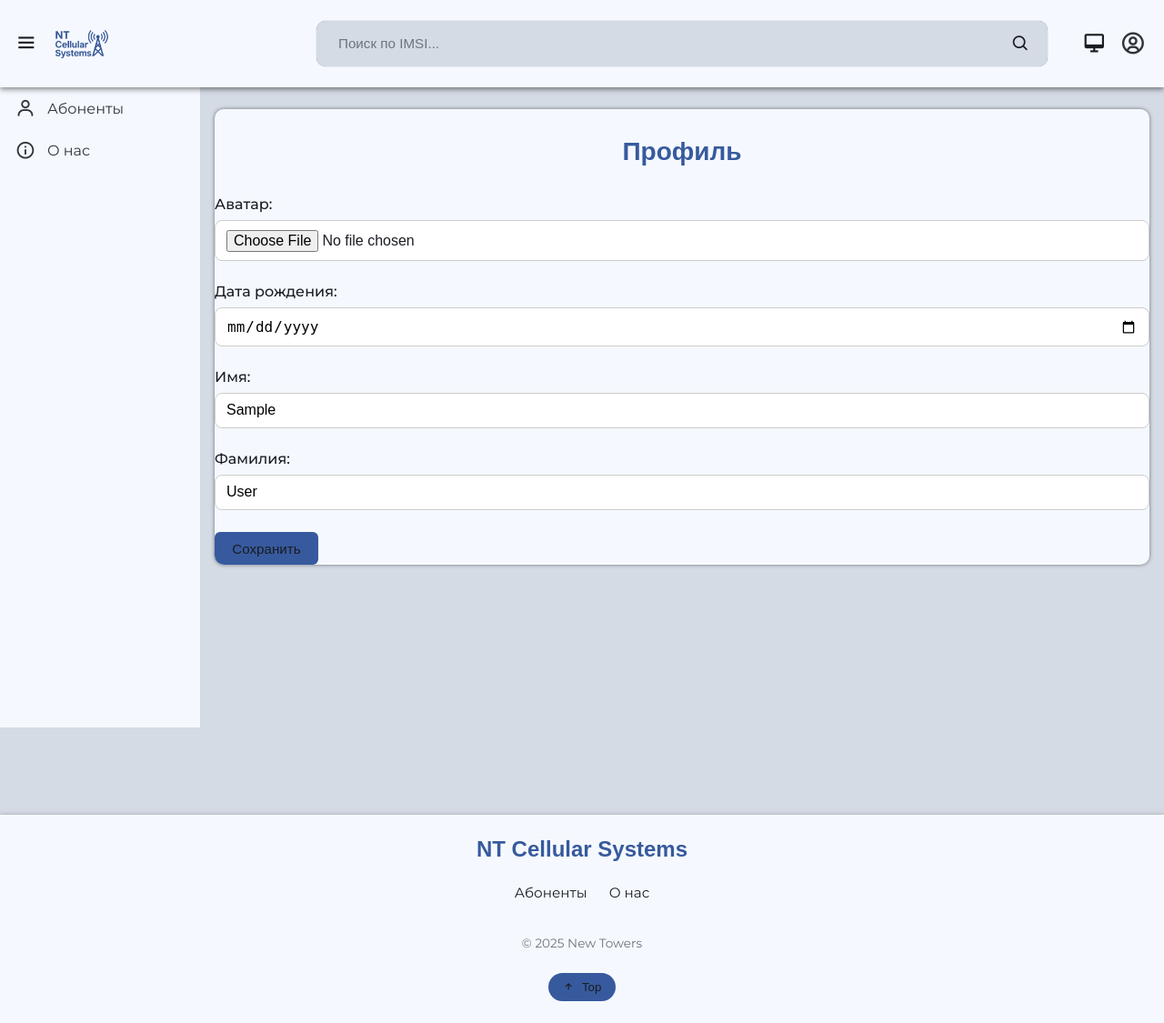
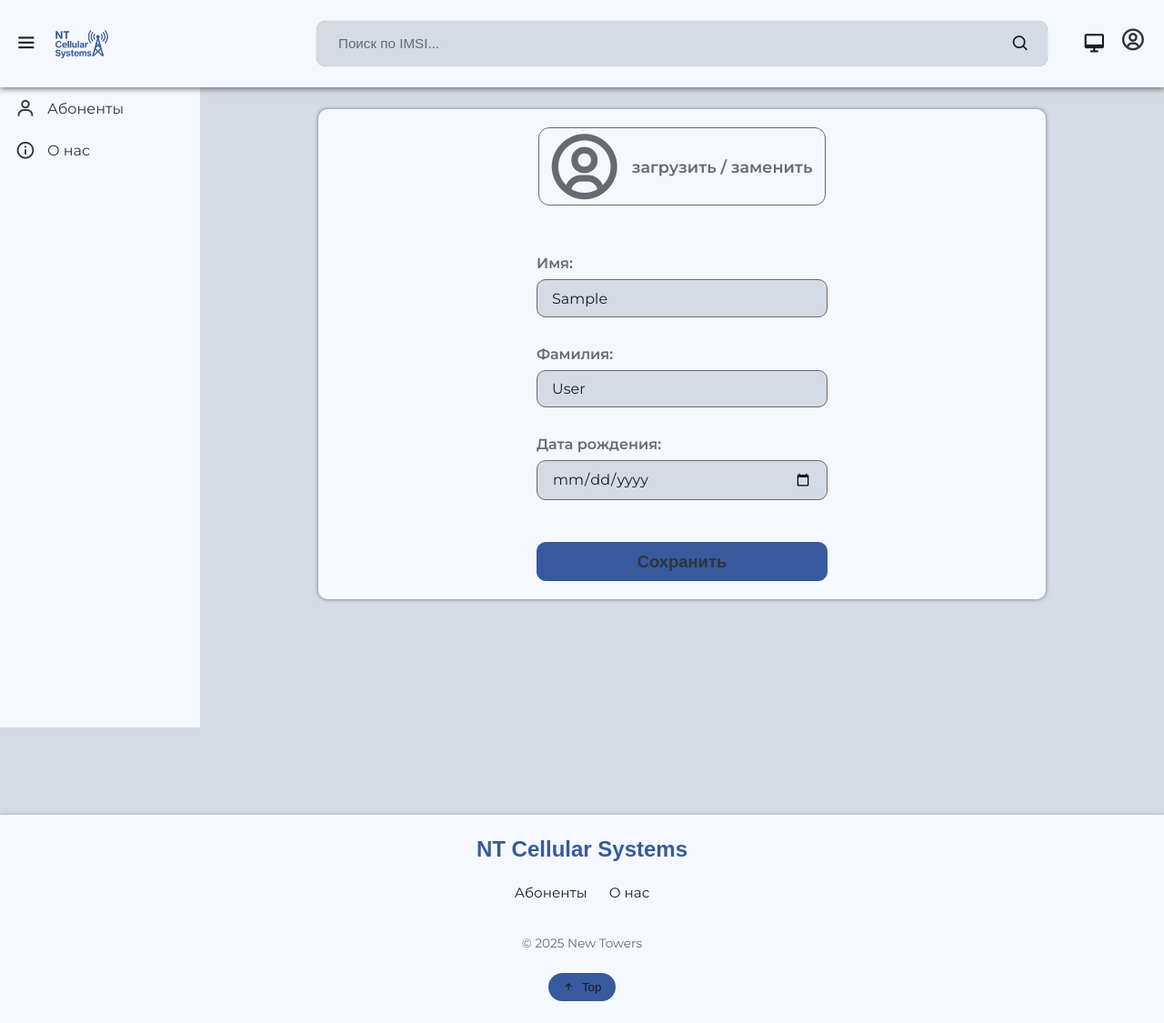
Before and after one commit to AlexanderCholiy/ts_core, a Django app: page /users/profile/ in a window 1280 px wide. Shown: the whole page at 91% size. Run offline with Django 3.2, Linux system fonts and the light colour scheme; the visitor is signed in with stand-in values (Sample User, id 1); parts of the project's set-up code (start-up, migrations or seed data) failed here and were passed over; some web fonts are replaced.

Commit message:
добавили стили для формы пользователя

```diff
--- a/static/css/includes/buttons.css
+++ b/static/css/includes/buttons.css
@@ -14,39 +14,36 @@
 
 .btn {
   padding: 0.6rem 1.2rem;
-  border: none;
   border-radius: 6px;
   font-size: 0.95rem;
   font-weight: 500;
   cursor: pointer;
-  transition: background-color 0.3s ease;
+  color: var(--add-color);
+  transition: all var(--transition-value);
   text-decoration: none;
   display: inline-flex;
   align-items: center;
-  color: var(--color);
   justify-content: center;
+  user-select: none;
 }
 
-/* PRIMARY */
+.btn:hover {
+  box-shadow: 0 0 2px var(--extra-color);
+  border-color: var(--color);
+  color: var(--color);
+}
+
 .btn-primary {
-  background-color: var(--blue-color);
-}
-.btn-primary:hover {
+  border: 1.8px solid var(--blue-color);
   background-color: var(--blue-color);
 }
 
-/* DANGER */
 .btn-danger {
-  background-color: var(--red-color);
-}
-.btn-danger:hover {
+  border: 1.8px solid var(--red-color);
   background-color: var(--red-color);
 }
 
-/* SECONDARY */
 .btn-secondary {
+  border: 1.8px solid var(--gray-color);
   background-color: var(--gray-color);
 }
-.btn-secondary:hover {
-  background-color: var(--gray-color);
-}
--- a/static/css/root.css
+++ b/static/css/root.css
@@ -7,7 +7,7 @@
     --add-color: #31343b;
     --extra-color: rgba(0, 0, 0, 0.5);
 
-    --gray-color: #6c757d;
+    --gray-color: #676a6f;
     --red-color: #a71d2a;
     --green-color: #1e7e34;
     --blue-color: #375a9e;
@@ -30,7 +30,7 @@ body.dark {
     --gray-color: #a0a5af;
     --red-color: #dc3545;
     --green-color: #28a745;
-    --blue-color: #007bff;
+    --blue-color: #1586ff;
     --yellow-color: #ffc107;
     --magenta-color: #b23aee;
     --cyan-color: #17a2b8;
--- a/static/css/users/profile_form.css
+++ b/static/css/users/profile_form.css
@@ -1,109 +1,171 @@
-h2 {
-  text-align: center;
-  margin-bottom: 2rem;
-  padding-top: 0.5rem;
-  font-size: 1.75rem;
-  color: var(--priority-color);
+.user-form {
+  display: flex;
+  flex-direction: column;
+  align-items: center;
+  gap: 1.6rem;
 }
 
 .form-group {
-  margin-bottom: 1.5rem;
   display: flex;
   flex-direction: column;
+  align-items: flex-start;
+  width: 100%;
+  max-width: 320px;
 }
 
 .form-group label {
+  font-weight: 600;
   margin-bottom: 0.5rem;
-  font-weight: 500;
-  font-size: 1rem;
+  color: var(--gray-color);
 }
 
 .form-group input[type="text"],
-.form-group input[type="file"],
 .form-group input[type="date"],
-.form-group select,
-.form-group textarea {
-  padding: 0.6rem 0.75rem;
-  border: 1px solid #ccc;
-  border-radius: 8px;
+.form-group input[type="file"] {
+  padding: 0.65rem 1rem;
   font-size: 1rem;
-  background-color: var(--input-bg, #fff);
-  transition: border-color 0.2s;
+  border: 1.8px solid var(--gray-color);
+  border-radius: 10px;
+  color: var(--color);
+  background-color: var(--add-background-color);
+  font-family: inherit;
+  width: 100%;
+  box-sizing: border-box;
+  position: relative;
 }
 
-/* .form-group input:focus {
-  border-color: #007bff;
+.form-group input[type="date"]::-webkit-calendar-picker-indicator {
+  filter: invert(0%) sepia(0%) saturate(0%) hue-rotate(0deg) brightness(1) contrast(1);
+}
+
+body.dark .form-group input[type="date"]::-webkit-calendar-picker-indicator {
+  filter: invert(100%) sepia(0%) saturate(0%) hue-rotate(0deg) brightness(1) contrast(1);
+}
+
+.form-group input[type="text"]:focus,
+.form-group input[type="date"]:focus,
+.form-group input[type="file"]:focus {
+  border-color: var(--priority-color);
+  box-shadow: 0 0 5px var(--extra-color);
   outline: none;
-  box-shadow: 0 0 0 2px rgba(0, 123, 255, 0.15);
-} */
+}
 
-/* .form-group .errorlist,
-.form-group .error {
-  color: #dc3545;
-  font-size: 0.875rem;
-  margin-top: 0.25rem;
-} */
+.form-error {
+  color: var(--red-color);
+  font-size: 0.85rem;
+  margin-top: 0.3rem;
+  font-weight: 600;
+}
 
-/* .avatar-preview {
-  display: block;
+.submit-button {
+  font-size: 1.15rem;
+  font-weight: 700;
+  border-radius: 10px;
+  width: 100%;
+  max-width: 320px;
+  padding: 0.6rem 1.2rem;
   margin-top: 1rem;
-  width: 100px;
-  height: 100px;
-  object-fit: cover;
-  border-radius: 50%;
-  border: 2px solid #ddd;
-} */
+  align-self: center;
+  cursor: pointer;
+}
 
-/* .avatar-actions {
-  margin-top: 0.5rem;
-} */
-
-/* .delete-avatar {
-  font-size: 0.95rem;
-  color: #d33;
+.avatar-upload {
   display: flex;
   align-items: center;
-  gap: 0.5rem;
-} */
+  gap: 1rem;
+  position: relative;
+  width: 100%;
+  max-width: 320px;
+}
 
-/* .delete-avatar input[type="checkbox"] {
-  margin-right: 0.25rem;
-} */
+.avatar-label {
+  display: flex;
+  align-items: center;
+  gap: 1rem;
+  cursor: pointer;
+  border-radius: 12px;
+  padding: 6px 14px;
+  border: 1.8px solid var(--gray-color);
+  max-width: 320px;
+}
 
-/* .role-display {
-  padding: 0.5rem 0.75rem;
-  border-radius: 6px;
-  background-color: #f1f1f1;
-  font-weight: 500;
-  font-size: 1rem;
-  color: #333;
-} */
+.avatar-label:hover,
+.avatar-label:focus {
+  outline: none;
+  background-color: var(--add-background-color);
+}
 
-/* button[type="submit"] {
-  display: block;
+.avatar-preview img {
+  width: 72px;
+  height: 72px;
+  border-radius: 50%;
+  object-fit: cover;
+}
+
+.avatar-preview i {
+  font-size: 5.4rem;
+  color: var(--gray-color);
+}
+
+.avatar-preview {
+  width: 72px;
+  height: 72px;
+  border-radius: 50%;
+  background-position: center;
+  background-repeat: no-repeat;
+  background-size: cover;
+  display: flex;
+  align-items: center;
+  justify-content: center;
+  font-size: 3.4rem;
+  user-select: none;
+}
+
+.avatar-text {
+  font-weight: 600;
+  font-size: 1.1rem;
+  transition: color var(--transition-value);
+}
+
+.avatar-text:hover {
+  color: var(--color);
+}
+
+.avatar-clear-label {
+  display: flex;
+  justify-content: flex-end;
   width: 100%;
-  padding: 0.75rem 1rem;
-  background-color: #007bff;
-  color: #fff;
+  max-width: 320px;
+}
+
+.avatar-clear-btn {
   font-weight: 600;
-  font-size: 1rem;
-  border: none;
+  font-size: 0.9rem;
+  padding: 0.3rem 0.75rem;
   border-radius: 8px;
   cursor: pointer;
-  transition: background-color 0.2s;
-} */
+  text-align: center;
+  border: none;
+}
 
-/* button[type="submit"]:hover {
-  background-color: #0056b3;
-} */
+#id_avatar,
+.avatar-clear-checkbox {
+  display: none;
+}
 
-/* @media (max-width: 768px) {
-  form {
-    padding: 1.25rem;
+@media (max-width: 768px) {
+  .form-wrapper {
+    margin: 1rem;
+    padding: 1.5rem;
   }
 
-  .avatar-preview {
-    width: 80px;
-    height: 80px;
+  .avatar-upload {
+    flex-direction: column;
+    align-items: center;
   }
-} */
+
+  .avatar-clear-btn {
+    width: 100%;
+    margin-top: 0.5rem;
+  }
+}
--- a/templates/users/profile_form.html
+++ b/templates/users/profile_form.html
@@ -1,54 +1,104 @@
 {% extends "base.html" %}
 {% load static %}
 
-{% block title %}
-  Профиль
-{% endblock %}
+{% block title %}Профиль{% endblock %}
 
 {% block extra_css %}
   <link rel="stylesheet" href="{% static 'css/users/profile_form.css' %}">
+  <link href="https://unpkg.com/boxicons@2.1.4/css/boxicons.min.css" rel="stylesheet" />
 {% endblock %}
 
 {% block content %}
-<div class="container sm">
+<div class="container-sm">
   <div class="card">
-    <h2>Профиль</h2>
+    <div class="card-body">
 
-    <form method="post" action="{% url 'users:profile' %}" enctype="multipart/form-data">
+      <form method="post" enctype="multipart/form-data" class="user-form">
         {% csrf_token %}
 
-      <div class="form-group">
-        <label for="{{ form.avatar.id_for_label }}">Аватар:</label>
-        {{ form.avatar }}
-
-        {% if form.avatar.value %}
-          <img src="{{ form.avatar.value.url }}" alt="Аватар" class="avatar-preview">
-          <div class="avatar-actions">
-            <label class="delete-avatar">
-              <input type="checkbox" name="avatar-clear"> Удалить текущий аватар
-            </label>
-          </div>
+        <!-- Аватар -->
+        <div class="form-group avatar-upload">
+          <label for="id_avatar" class="avatar-label" tabindex="0" aria-label="Загрузить или заменить аватар">
+            <div class="avatar-preview" id="avatarPreview">
+              {% if form.instance.avatar and form.instance.avatar.name %}
+                <img src="{{ form.instance.avatar.url }}" alt="Аватар" id="avatarImage">
+              {% else %}
+                <i class="bx bx-user-circle" id="avatarIcon"></i>
               {% endif %}
             </div>
+            <span class="avatar-text">загрузить / заменить</span>
+          </label>
 
-      <div class="form-group">
-        <label for="{{ form.date_of_birth.id_for_label }}">Дата рождения:</label>
-        {{ form.date_of_birth }}
-        {{ form.date_of_birth.errors }}
+          <input type="file" name="avatar" id="id_avatar" accept="image/*" class="avatar-input" onchange="previewAvatar(this)">
+
+          {% if form.instance.avatar and form.instance.avatar.name %}
+            <label class="avatar-clear-label">
+              <input type="checkbox" name="avatar-clear" id="id_avatar-clear" class="avatar-clear-checkbox" onchange="toggleAvatarIcon()">
+              <span class="btn btn-danger avatar-clear-btn">Удалить аватар</span>
+            </label>
+          {% endif %}
+
+          <div class="form-error">{{ form.avatar.errors }}</div>
         </div>
 
+        <!-- Имя -->
         <div class="form-group">
-        <label for="{{ form.first_name.id_for_label }}">Имя:</label>
+          {{ form.first_name.label_tag }}
           {{ form.first_name }}
+          <div class="form-error">{{ form.first_name.errors }}</div>
         </div>
 
+        <!-- Фамилия -->
         <div class="form-group">
-        <label for="{{ form.last_name.id_for_label }}">Фамилия:</label>
+          {{ form.last_name.label_tag }}
           {{ form.last_name }}
+          <div class="form-error">{{ form.last_name.errors }}</div>
         </div>
 
-      <button class="btn btn-primary" type="submit">Сохранить</button>
+        <!-- Дата рождения -->
+        <div class="form-group">
+          {{ form.date_of_birth.label_tag }}
+          {{ form.date_of_birth }}
+          <div class="form-error">{{ form.date_of_birth.errors }}</div>
+        </div>
+
+        <button type="submit" class="btn btn-primary submit-button">Сохранить</button>
       </form>
     </div>
   </div>
+</div>
+
 {% endblock %}
+
+{% block extra_js %}
+<script>
+  const avatarPreview = document.getElementById('avatarPreview');
+  const originalAvatarUrl = "{% if form.instance.avatar and form.instance.avatar.name %}{{ form.instance.avatar.url }}{% else %}{% endif %}";
+
+  function previewAvatar(input) {
+    const file = input.files[0];
+    const clearCheckbox = document.getElementById('id_avatar-clear');
+
+    if (file) {
+      const reader = new FileReader();
+      reader.onload = e => {
+        avatarPreview.innerHTML = `<img src="${e.target.result}" alt="avatar" id="avatarImage">`;
+        if (clearCheckbox) clearCheckbox.checked = false;
+      };
+      reader.readAsDataURL(file);
+    }
+  }
+
+  function toggleAvatarIcon() {
+    const checkbox = document.getElementById('id_avatar-clear');
+
+    if (checkbox.checked) {
+      avatarPreview.innerHTML = '<i class="bx bx-user-circle" id="avatarIcon"></i>';
+    } else {
+      if (originalAvatarUrl) {
+        avatarPreview.innerHTML = `<img src="${originalAvatarUrl}" alt="avatar" id="avatarImage">`;
+      }
+    }
+  }
+</script>
+{% endblock %}
--- a/users/forms.py
+++ b/users/forms.py
@@ -184,6 +184,10 @@ class UserForm(forms.ModelForm):
         model = User
         fields = ('avatar', 'date_of_birth', 'first_name', 'last_name',)
         widgets = {
+            'avatar': forms.ClearableFileInput(attrs={
+                'class': 'avatar-input',
+                'accept': 'image/*',
+            }),
             'date_of_birth': forms.DateInput(
                 attrs={
                     'type': 'date',
@@ -214,6 +218,8 @@ class UserForm(forms.ModelForm):
             raise ValidationError(
                 f'Пользователь должен быть младше {MAX_USER_AGE}'
             )
+        if age == 26:
+            raise ValidationError('Тестовая ошибка')
         return value
 
     def save(self, commit=True):
```
Also changed, not shown: media/users/background.jpg (deleted), media/users/Фотография_telegram.jpg (deleted), 1 other file. Lines whose indentation alone changed are shown as unchanged.
